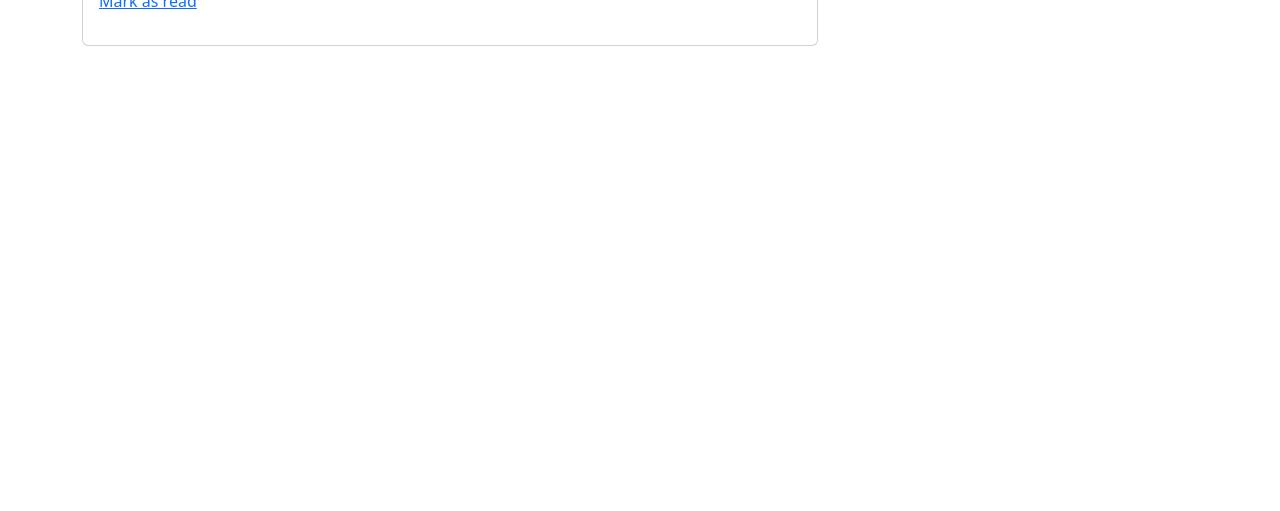
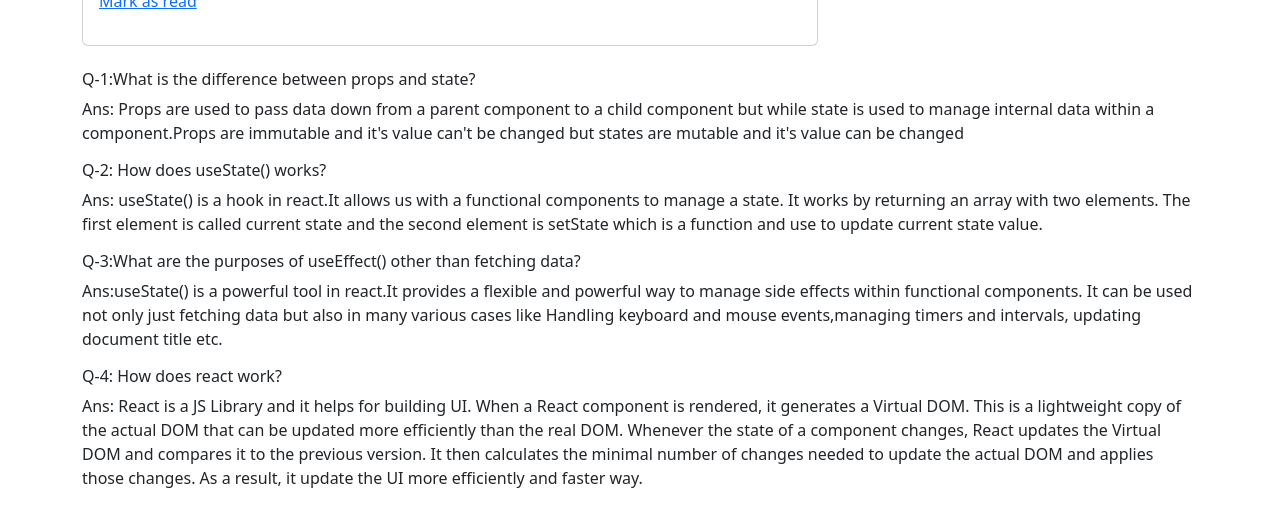
Before and after one commit to Soikat07/Knowledge_Cafe, a React (Create React App) app: page / in a window 1280 px wide. Shown: the part 3279-3790 px from the top of the page. Before the commit the page ends 3325 px from the top, so only its background shows below. Built offline with nearby package versions, Linux system fonts and the light colour scheme.

Commit message:
q and ans add

```diff
--- a/package.json
+++ b/package.json
@@ -14,6 +14,7 @@
     "react-bootstrap": "^2.7.2",
     "react-dom": "^18.2.0",
     "react-scripts": "5.0.1",
+    "react-toastify": "^9.1.2",
     "web-vitals": "^2.1.4"
   },
   "scripts": {
--- a/src/App.js
+++ b/src/App.js
@@ -2,6 +2,9 @@ import './App.css';
 import 'bootstrap/dist/css/bootstrap.min.css';
 import Header from './components/Header/Header';
 import Blogs from './components/Blogs/Blogs';
+import MyBlog from './components/MyBlog/MyBlog';
+import { ToastContainer } from 'react-toastify';
+import 'react-toastify/dist/ReactToastify.css';
 
 function App() {
 
@@ -9,6 +12,8 @@ function App() {
     <div className="App container">
       <Header />
       <Blogs />
+      <MyBlog />
+      <ToastContainer></ToastContainer>
     </div>
   );
 }
--- a/src/components/Blogs/Blogs.js
+++ b/src/components/Blogs/Blogs.js
@@ -2,7 +2,7 @@ import React, { useEffect, useState } from 'react';
 import SingleBlog from '../SingleBlog/SingleBlog';
 import CartTop from '../CartTop/CartTop';
 import Cart from '../Cart/Cart';
-
+import { toast } from 'react-toastify';
 const Blogs = () => {
   const [data, setData] = useState([]);
   const [time, setTime] = useState([]);
--- /dev/null
+++ b/src/components/MyBlog/MyBlog.js
@@ -0,0 +1,44 @@
+import React from 'react';
+
+const MyBlog = () => {
+  return (
+    <div className="my-4">
+      <h6>Q-1:What is the difference between props and state?</h6>
+      <p>
+        Ans: Props are used to pass data down from a parent component to a child
+        component but while state is used to manage internal data within a
+        component.Props are immutable and it's value can't be changed but states
+        are mutable and it's value can be changed
+      </p>
+      <h6>Q-2: How does useState() works?</h6>
+      <p>
+        Ans: useState() is a hook in react.It allows us with a functional
+        components to manage a state. It works by returning an array with two
+        elements. The first element is called current state and the second
+        element is setState which is a function and use to update current state
+        value.
+      </p>
+      <h6>
+        Q-3:What are the purposes of useEffect() other than fetching data?
+      </h6>
+      <p>
+        Ans:useState() is a powerful tool in react.It provides a flexible and
+        powerful way to manage side effects within functional components. It can
+        be used not only just fetching data but also in many various cases like
+        Handling keyboard and mouse events,managing timers and intervals,
+        updating document title etc.
+      </p>
+      <h6>Q-4: How does react work?</h6>
+      <p>
+        Ans: React is a JS Library and it helps for building UI. When a React
+        component is rendered, it generates a Virtual DOM. This is a lightweight copy of the actual DOM
+        that can be updated more efficiently than the real DOM. Whenever the
+        state of a component changes, React updates the Virtual DOM and compares
+        it to the previous version. It then calculates the minimal number of
+        changes needed to update the actual DOM and applies those changes. As a result, it update the UI more efficiently and faster way.
+      </p>
+    </div>
+  );
+};
+
+export default MyBlog;
```
Also changed, not shown: src/components/Cart/Cart.js (+7 -8 lines), 1 other file (tests, documents, lock files or other folders).
